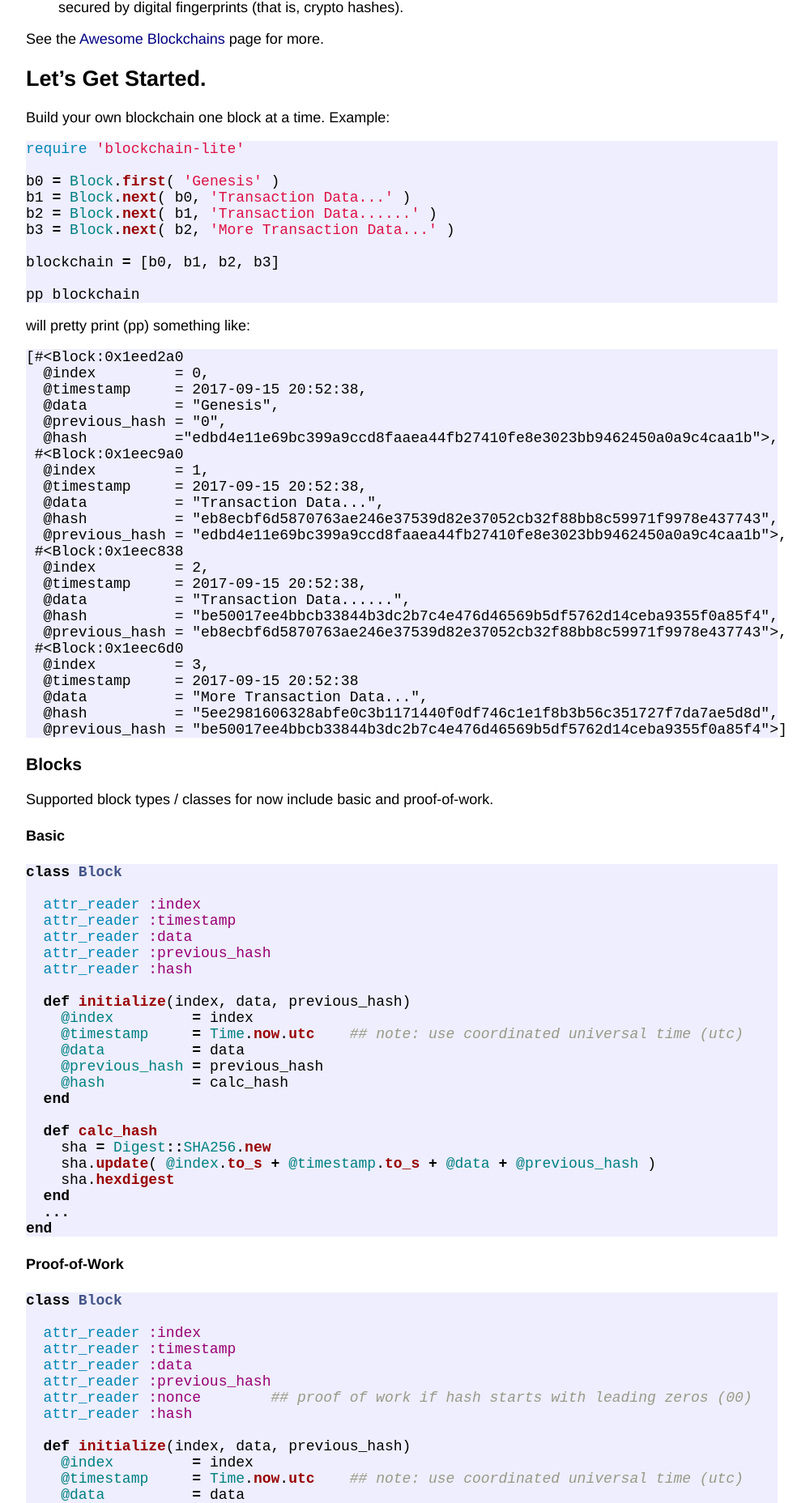
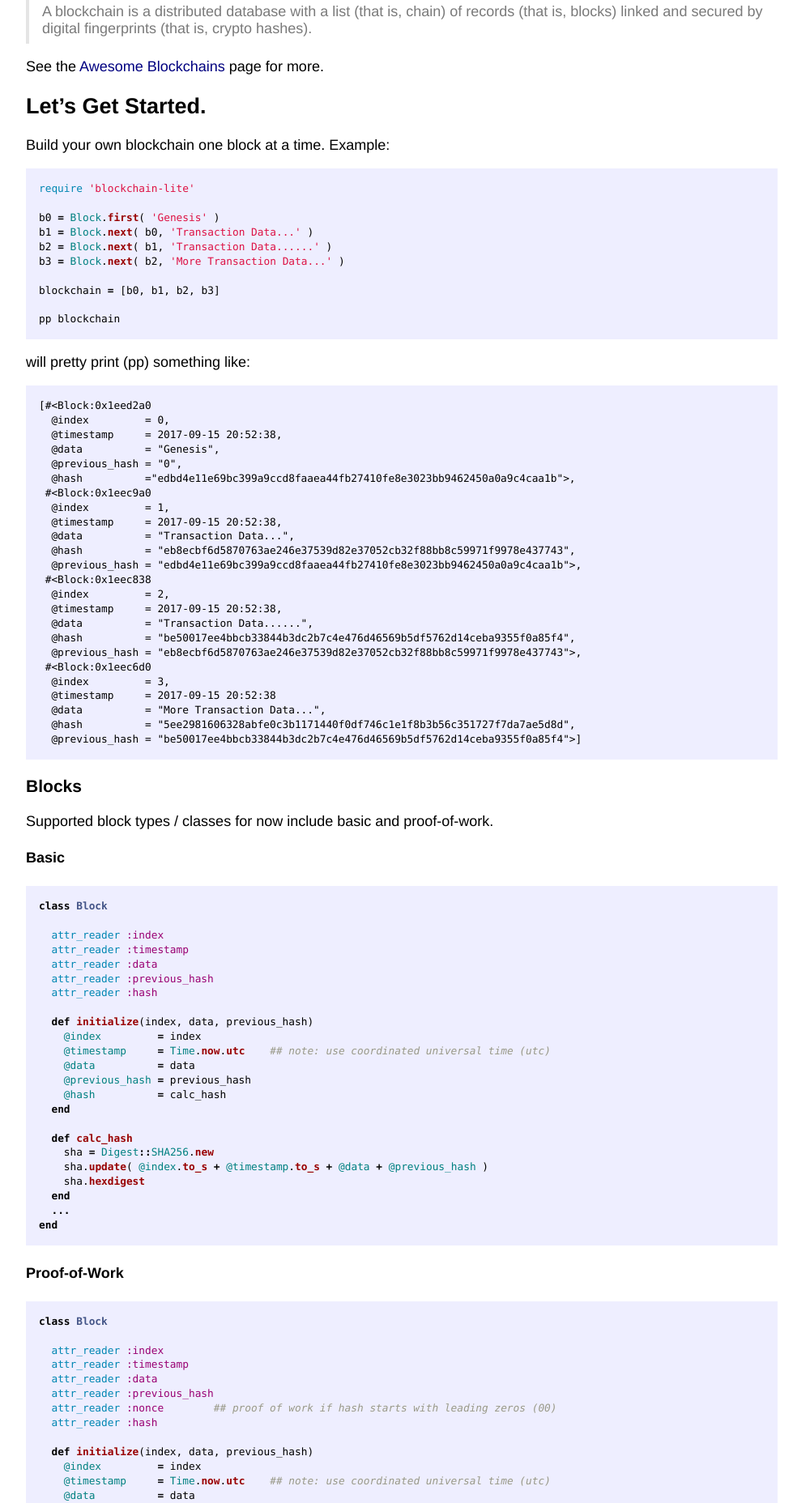
Before and after one commit to wongatron/calendar, a Jekyll site: the page built from 01-blockchain-lite.md, in a window 1280 px wide. Shown: the part 320-2176 px from the top of the page at 81% size, without its empty margins (144-1144 px from the left). Built offline with Jekyll 4.4.1, drawn with Linux system fonts in a browser that asks for light colours; our own code applies the rules of GitHub Pages for plain Markdown files.

Commit message:
Update style.scss

```diff
--- a/css/style.scss
+++ b/css/style.scss
@@ -1,6 +1,24 @@
 ---
 # main styles
 ---
+
+
+//////////////
+// settings
+
+$code-font-family:  Menlo, Monaco, "Courier New", monospace;
+
+$pre-background-color:  #f9f9f9;    // pre
+
+$blockquote-color:        #7a7a7a;  // blockquote
+$blockquote-border-color: #e5e5e5;
+
+$table-border-color:         #e5e5e5;
+$table-odd-background-color: #f9f9f9;
+
+
+/////////////////////
+// styles
 
    body {
     font-family: "Helvetica Neue", Helvetica, Arial, sans-serif;
@@ -26,3 +44,68 @@
     a:hover {
       text-decoration: underline;
     }
+
+
+//////////////////////
+// Code
+
+code,
+pre {
+  font-family: $code-font-family;
+}
+code {
+  padding: .25em .5em;
+  font-size: 85%;
+}
+
+pre {
+  margin-top: 0;
+  margin-bottom: 1rem;
+  padding: 1rem;
+  font-size: .8rem;
+  line-height: 1.4;
+  background-color: $pre-background-color;
+
+  code {
+    padding: 0;
+    font-size: 100%;
+    color: inherit;
+    background-color: transparent;
+  }
+}
+
+
+/////////////////////
+// Quotes
+
+blockquote {
+  padding: .5rem 1rem;
+  margin: .8rem 0;
+  color: $blockquote-color;
+  border-left: .25rem solid $blockquote-border-color;
+
+  p:last-child {
+    margin-bottom: 0;
+  }
+}
+
+//////////////////////
+// Tables
+
+table {
+  margin-bottom: 1rem;
+  width: 100%;
+  border: 1px solid $table-border-color;
+  border-collapse: collapse;
+
+  td,
+  th {
+   padding: .25rem .5rem;
+   border: 1px solid $table-border-color;
+  }
+
+  tr:nth-child(odd) td,
+  tr:nth-child(odd) th {
+    background-color: $table-odd-background-color;
+  }
+}
```
